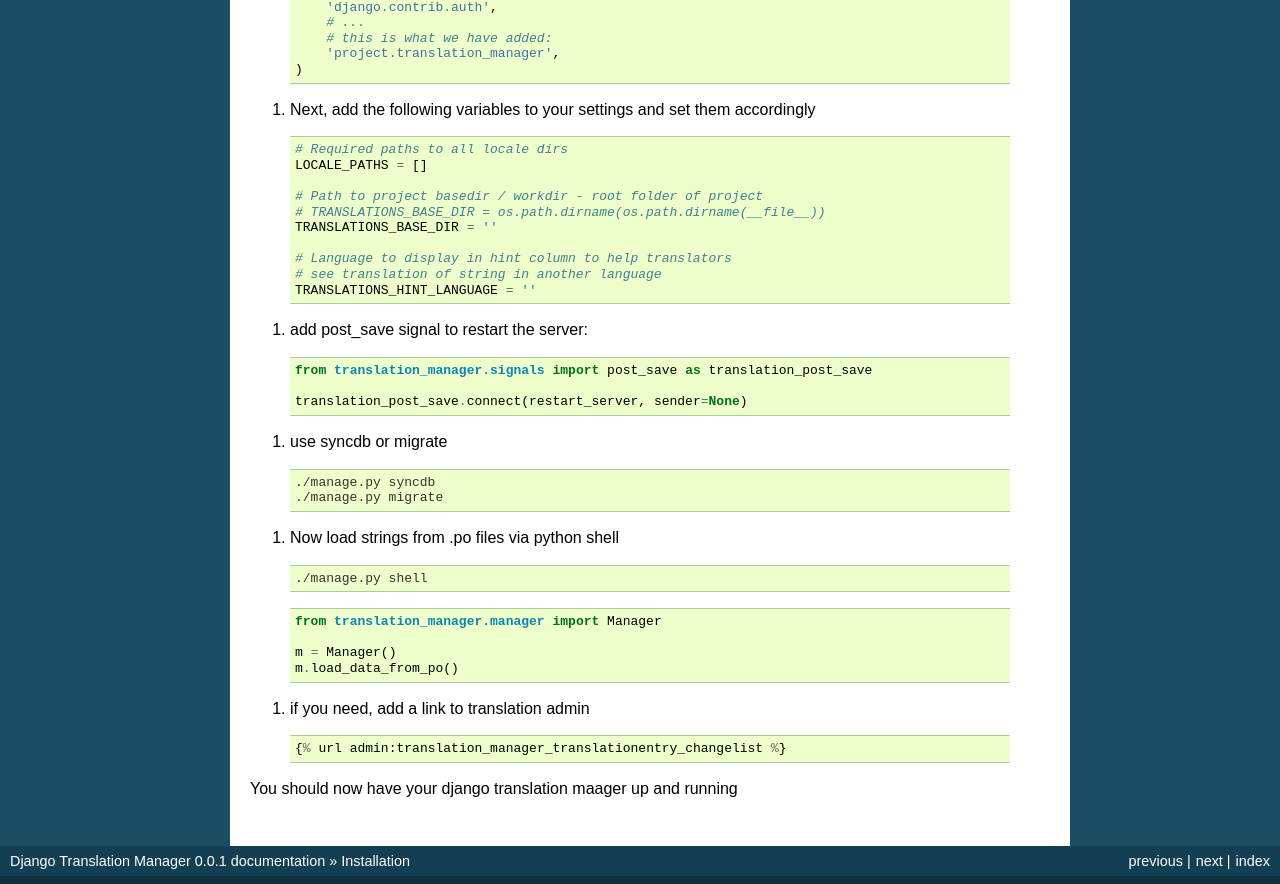
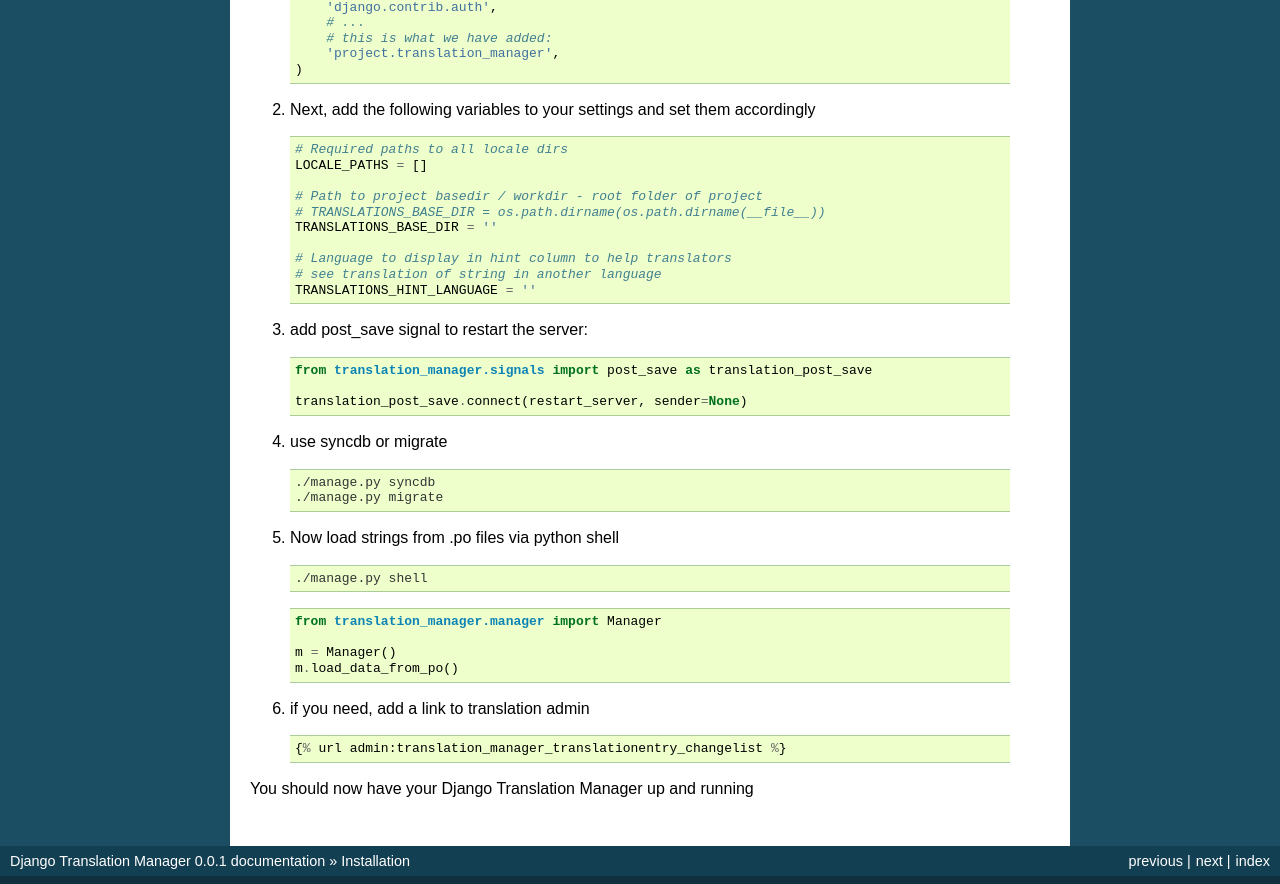
Before and after one commit to COEXCZ/django-translation-manager, a Sphinx documentation site: the page built from docs/installation.rst, in a window 1280 px wide. Shown: the part 544-1428 px from the top of the page. Built offline with Sphinx 7.4.7, drawn with Linux system fonts in a browser that asks for light colours; pages that are not in the unit, such as notebooks, are missing from menus; some of the changed lines change nothing that is shown.

Commit message:
fixing numbered list

```diff
--- a/docs/installation.rst
+++ b/docs/installation.rst
@@ -27,7 +27,7 @@
 Configuratuion
 --------------
 
-#) First, add translation_manager to INSTALLED_APPS to your project's settings in *settings.py*.
+1) First, add translation_manager to INSTALLED_APPS to your project's settings in *settings.py*.
   We're calling our project *project* for example's sake
 
   .. code-block:: python
@@ -40,7 +40,7 @@
           'project.translation_manager',
       )
 
-#) Next, add the following variables to your settings and set them accordingly
+2) Next, add the following variables to your settings and set them accordingly
 
   .. code-block:: python
 
@@ -56,7 +56,7 @@
       TRANSLATIONS_HINT_LANGUAGE = ''
 
 
-#) add post_save signal to restart the server:
+3) add post_save signal to restart the server:
 
   .. code-block:: python
 
@@ -65,7 +65,7 @@
       translation_post_save.connect(restart_server, sender=None)
 
 
-#) use syncdb or migrate
+4) use syncdb or migrate
 
   .. code-block:: console
 
@@ -73,7 +73,7 @@
       ./manage.py migrate
 
 
-#) Now load strings from .po files via python shell
+5) Now load strings from .po files via python shell
 
   .. code-block:: console
 
@@ -86,10 +86,10 @@
       m = Manager()
       m.load_data_from_po()
 
-#) if you need, add a link to translation admin
+6) if you need, add a link to translation admin
 
   .. code-block:: python
 
       {% url admin:translation_manager_translationentry_changelist %}
 
-You should now have your django translation maager up and running
+You should now have your Django Translation Manager up and running
```
